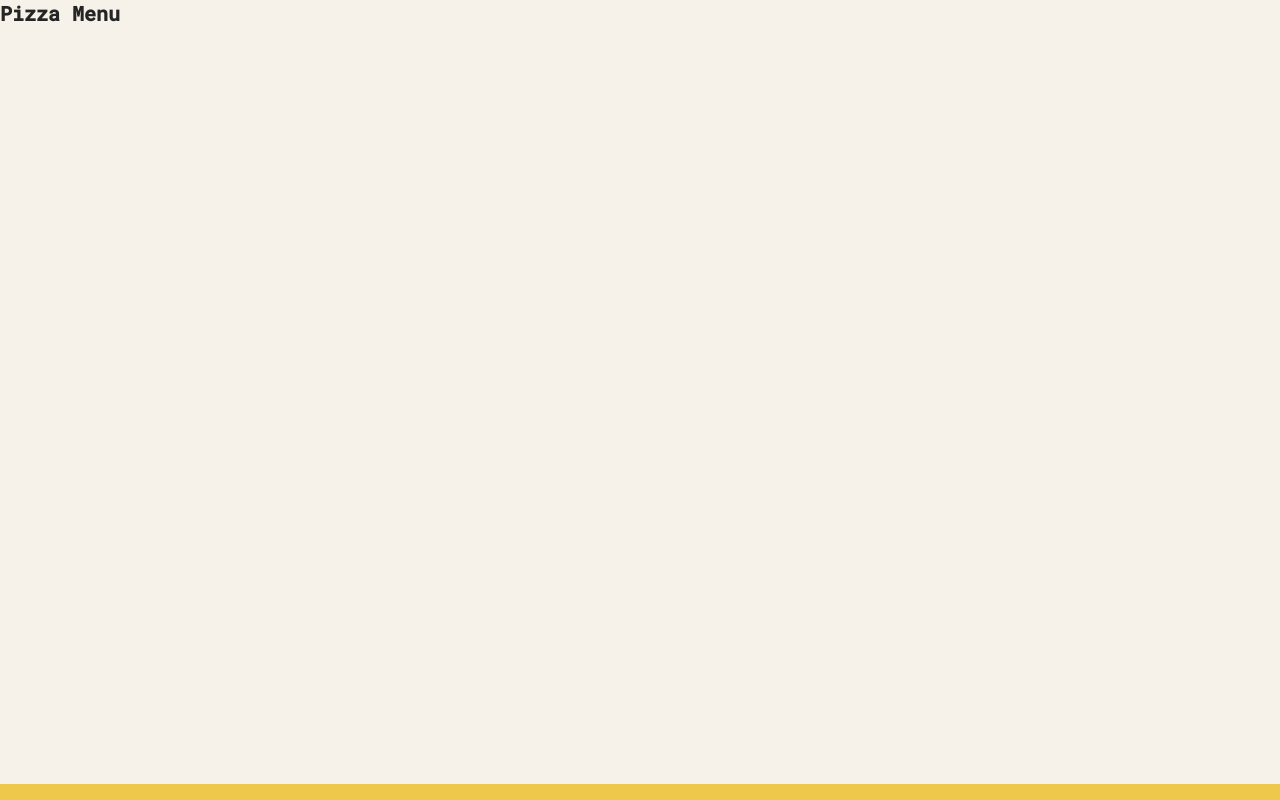
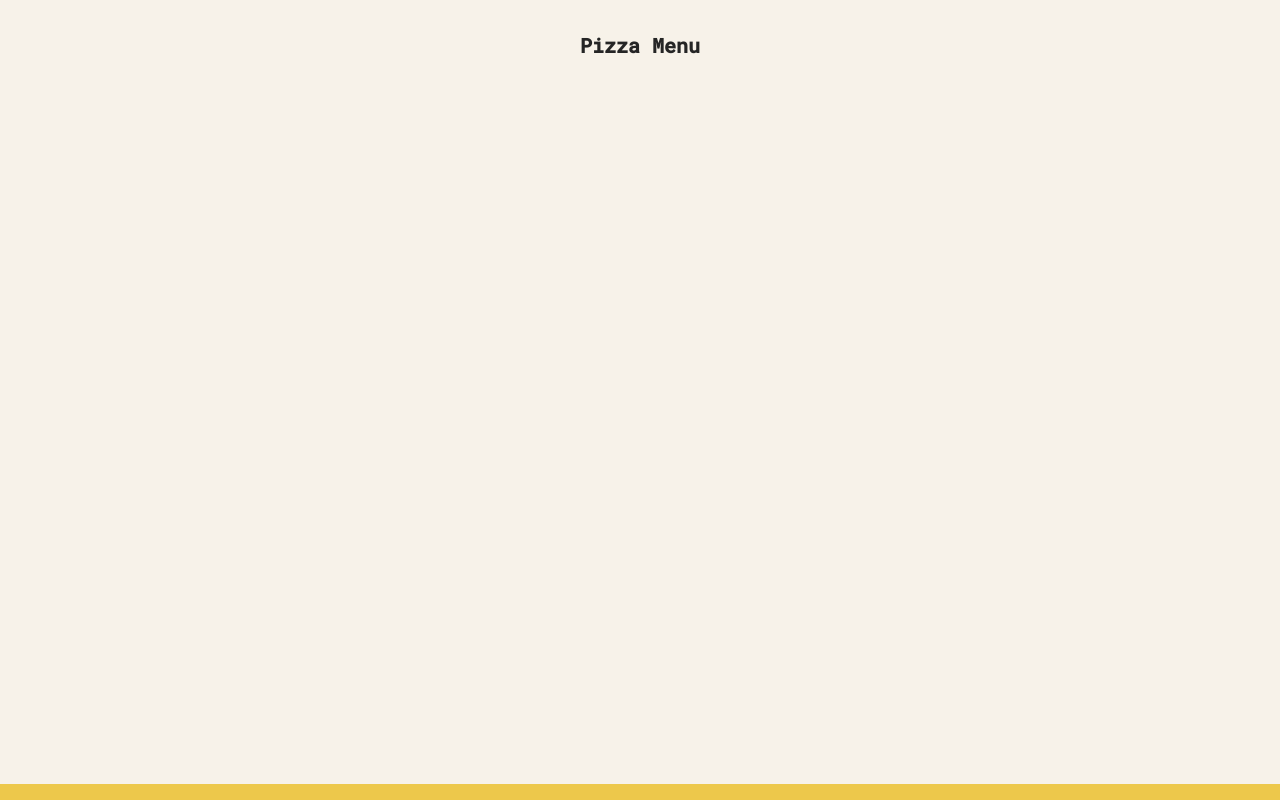
Before and after one commit to aleksandr-e-lebedev/pizza-menu, a React (Vite) app: page / in a window 1280 px wide. Built offline with nearby package versions, Linux system fonts and the light colour scheme; the HTML template or start-up script is replaced by a standard one.

Commit message:
feat: build app layout

```diff
--- a/src/App.tsx
+++ b/src/App.tsx
@@ -1,3 +1,7 @@
 export default function App() {
-  return <h1>Pizza Menu</h1>;
+  return (
+    <div className="container">
+      <h1>Pizza Menu</h1>
+    </div>
+  );
 }
--- a/src/index.css
+++ b/src/index.css
@@ -20,3 +20,20 @@ body {
 
   background-color: #f7f2e9;
 }
+
+/* *************** */
+
+.container {
+  max-width: 80rem;
+  margin: 0 auto;
+
+  padding: 3.2rem;
+  padding-bottom: 6rem;
+
+  display: flex;
+  flex-direction: column;
+  align-items: center;
+  gap: 4.8rem;
+}
+
+/* *************** */
```
